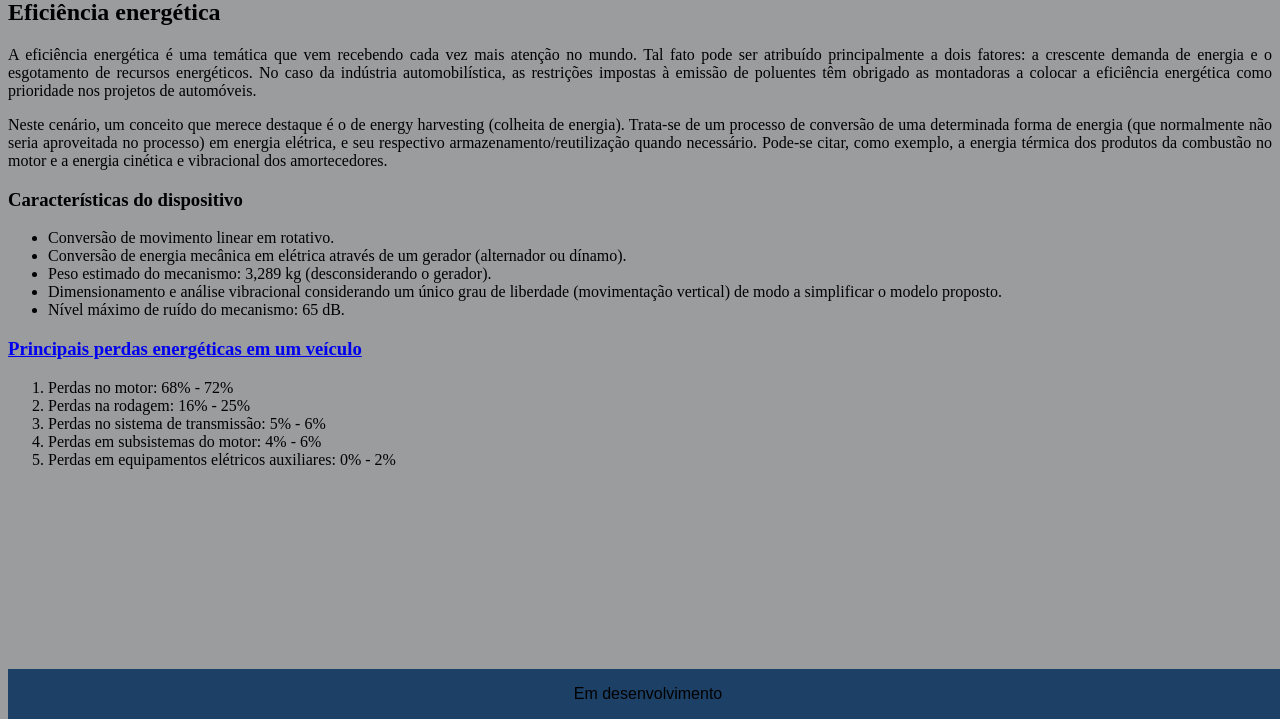
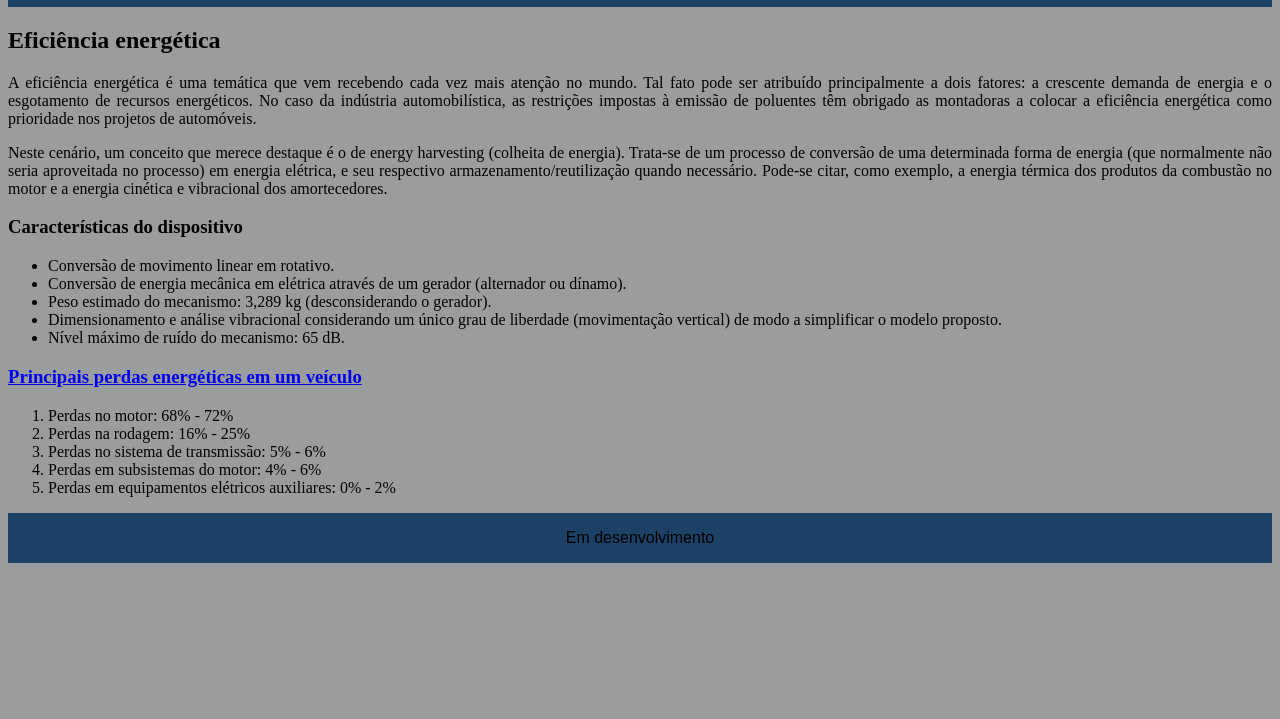
Before and after one commit to tryber/sd-04-block3-project-html-css, a plain HTML site: page index.html in a window 1280 px wide. Shown: the part 81-800 px from the top of the page. Drawn offline with Linux system fonts and the light colour scheme.

Commit message:
Atualizando

```diff
--- a/style.css
+++ b/style.css
@@ -1,7 +1,3 @@
-html {
-    width: auto;
-    height: auto;
-}
 body {
     background-color: rgb(154, 156, 158);
 }
@@ -9,8 +5,10 @@ body {
 #cabecalho {
     background-color: rgb(29, 64, 102);
     width: 100%;
+    top: 0;
+    position: relative;
+    overflow: hidden;
     color: white;
-    display: block;
     text-align: center;
 }
 
@@ -24,7 +22,6 @@ body {
     width: 100%;
     font-family: Arial, sans-serif;
     bottom: 0;
-    display: block;
     text-align: center;
-    position: absolute
+    overflow: hidden;
 }
```
